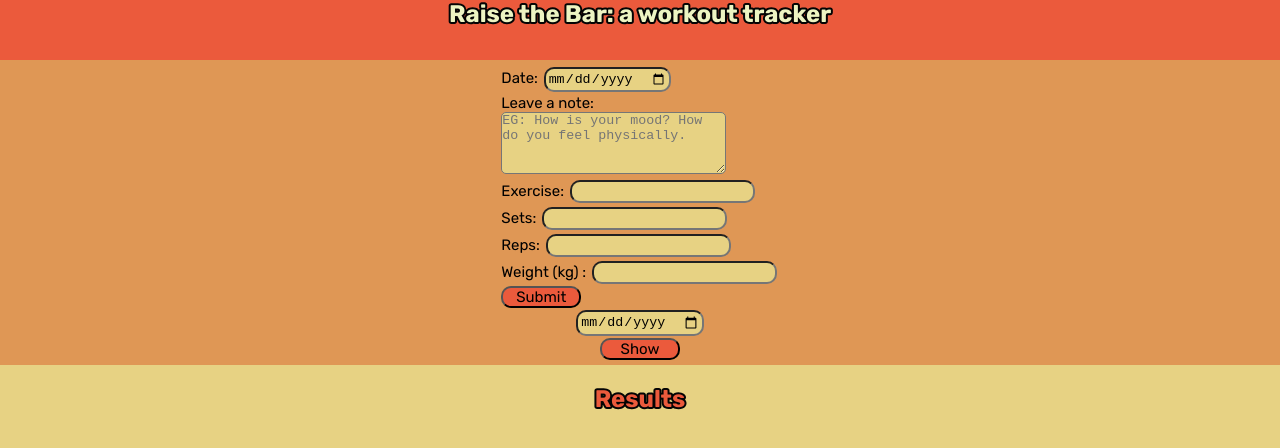
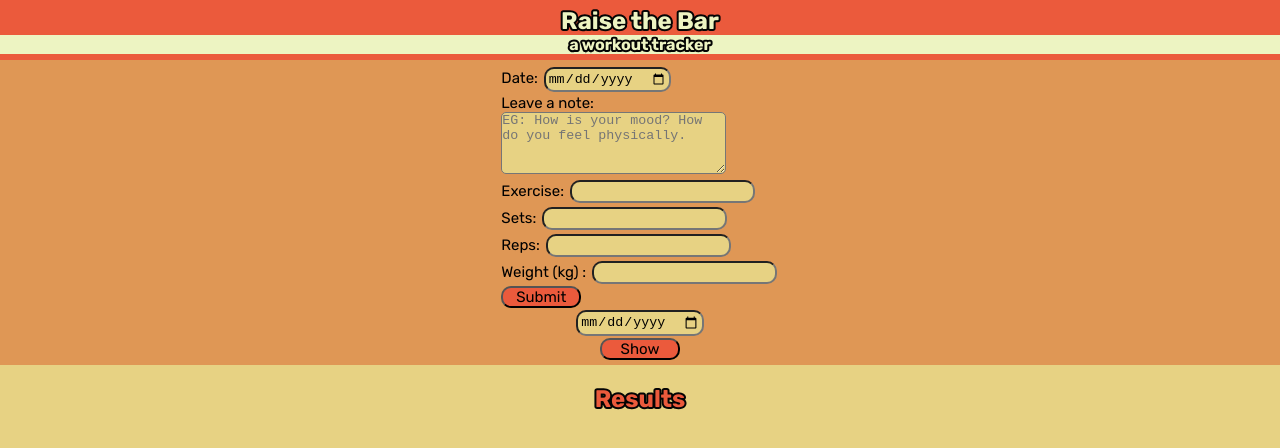
Before and after one commit to CW987/wk5a, a website built with Vite: page client/index.html in a window 1280 px wide. Built offline with nearby package versions, Linux system fonts and the light colour scheme; files whose address does not match are found by name.

Commit message:
resolve git upload issues

```diff
--- a/client/index.html
+++ b/client/index.html
@@ -11,7 +11,8 @@
   </head>
   <body>
   <header>
-    <h1>Raise the Bar: a workout tracker</h1>
+    <h1>Raise the Bar</h1>
+    <h4>a workout tracker</h4>
   </header>
 
     <div class="container">
--- a/client/src/style.css
+++ b/client/src/style.css
@@ -44,7 +44,7 @@ label {
 header {
     height: 60px;
     display: flex;
-    flex-direction: row;
+    flex-direction: column;
     justify-content: center;
     flex-wrap: wrap;
     font-family: rubik;
@@ -53,13 +53,21 @@ header {
     -webkit-text-stroke-width: 4px;
     -webkit-text-stroke-color: #040404;
     paint-order: stroke;
+    padding: auto;
 }
+/*
 h1 {
-    background-color: #EB5A3C;
+    background-color: transparent;
+    text-align: center;
 }
 
+h4 {
+    background-color: transparent;
+    text-align: center;
+} */
+
 #input-form{
-    background-color:#DF9755;
+    background-color: transparent;
 }
 
 #message {
```
